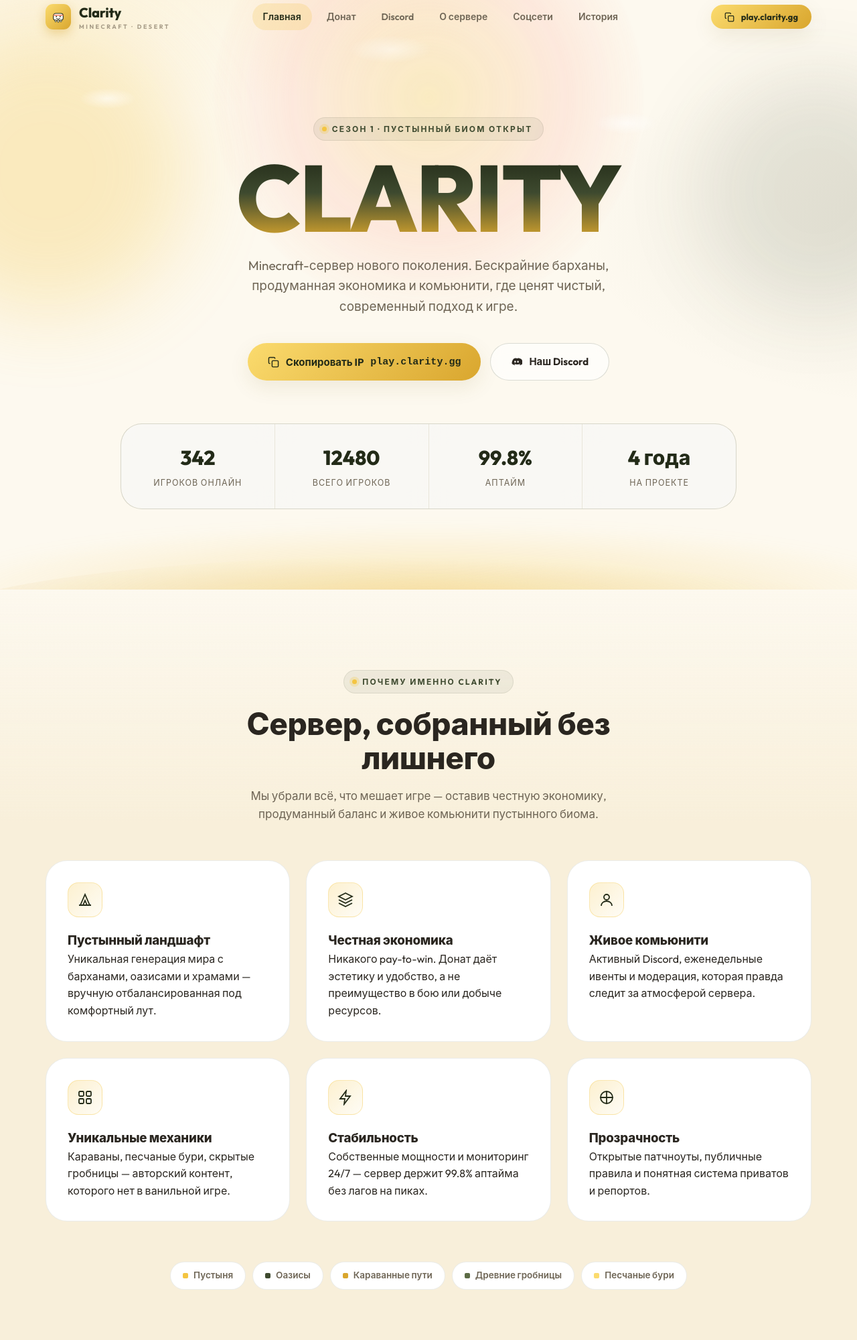
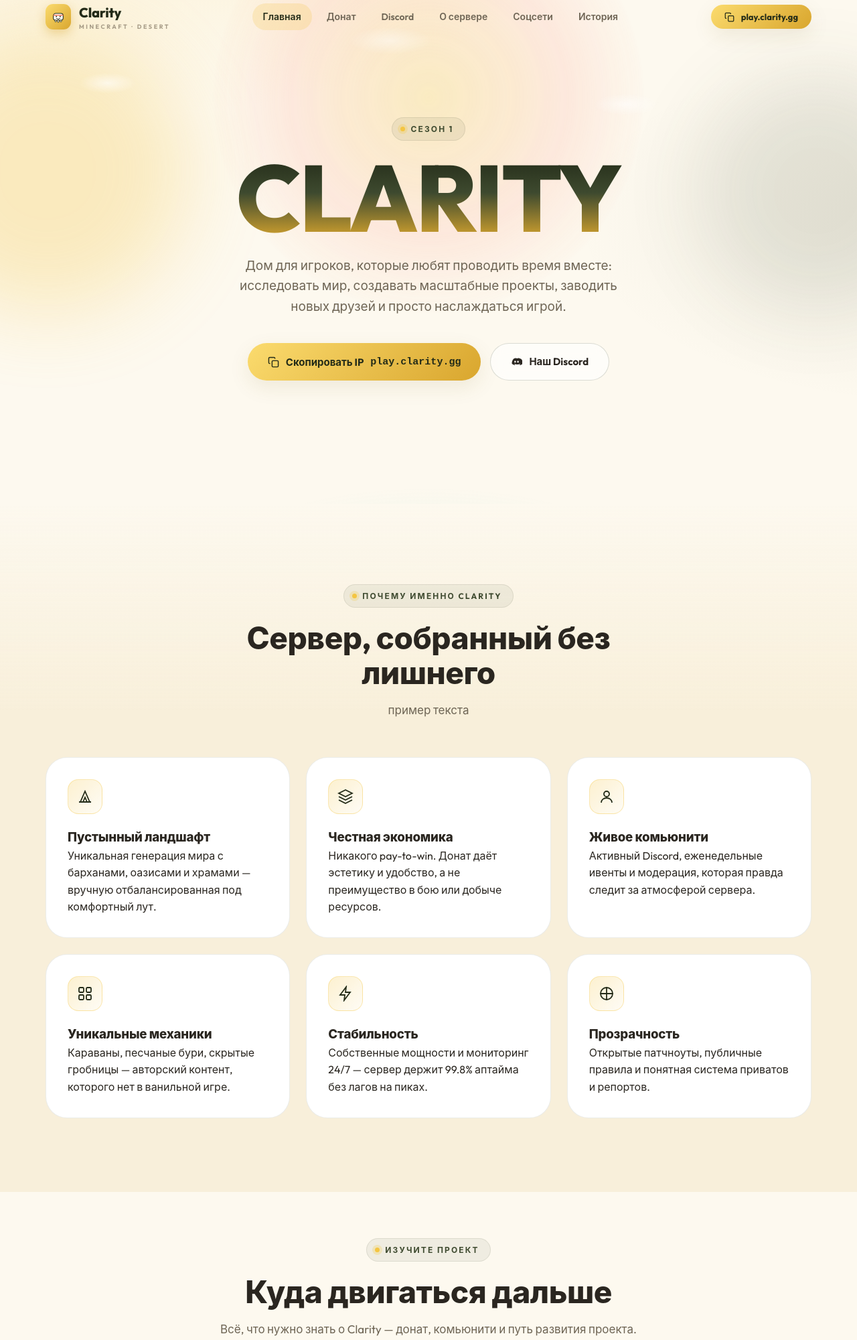
Before and after one commit to Dtermi/clarity, a website: page index.html in a window 1280 px wide. Shown: the part 15-2015 px from the top of the page at 67% size. Drawn offline with Linux system fonts and the light colour scheme.

Commit message:
Add files via upload

```diff
--- a/index.html
+++ b/index.html
@@ -117,16 +117,13 @@
 <!-- HERO -->
 <header class="hero">
   <div class="dune-scene">
-    <div class="dune-layer dune-1"></div>
-    <div class="dune-layer dune-2"></div>
     <div class="dune-blob" style="width:420px;height:420px;top:60px;left:-140px;background:var(--sand);opacity:.28;"></div>
     <div class="dune-blob" style="width:360px;height:360px;top:120px;right:-120px;background:var(--olive);opacity:.10;"></div>
   </div>
   <div class="container hero-inner">
-    <div class="eyebrow reveal"><span class="dot"></span>Сезон 1 · Пустынный биом открыт</div>
+    <div class="eyebrow reveal"><span class="dot"></span>Сезон 1</div>
     <h1 class="reveal reveal-delay-1">CLARITY</h1>
-    <p class="hero-sub reveal reveal-delay-2">Minecraft-сервер нового поколения. Бескрайние барханы, продуманная экономика
-      и комьюнити, где ценят чистый, современный подход к игре.</p>
+    <p class="hero-sub reveal reveal-delay-2">Дом для игроков, которые любят проводить время вместе: исследовать мир, создавать масштабные проекты, заводить новых друзей и просто наслаждаться игрой.</p>
     <div class="hero-cta reveal reveal-delay-3">
       <button class="btn btn-primary" data-copy="play.clarity.gg">
         <svg width="17" height="17" viewBox="0 0 24 24" fill="none" stroke="currentColor" stroke-width="2"><rect x="9" y="9" width="13" height="13" rx="2"/><path d="M5 15H4a2 2 0 0 1-2-2V4a2 2 0 0 1 2-2h9a2 2 0 0 1 2 2v1"/></svg>
@@ -136,12 +133,6 @@
         <svg width="17" height="17" viewBox="0 0 24 24" fill="currentColor"><path d="M20.3 4.9A19.8 19.8 0 0 0 15.6 3l-.4.8a17.5 17.5 0 0 1 3.9 1.6c-2-.9-4-1.4-6-1.4s-4 .5-6 1.4A17.6 17.6 0 0 1 11 3.8L10.6 3a19.8 19.8 0 0 0-4.7 1.9C2.7 8.5 1.9 12 2.3 15.4a20 20 0 0 0 6 3l.9-1.5a13 13 0 0 1-2-1c.2-.1.3-.2.5-.3 3.9 1.8 8.1 1.8 12 0l.5.3a13 13 0 0 1-2 1l.9 1.5a20 20 0 0 0 6-3c.5-4-.6-7.4-3.8-10.5ZM9 13.2c-.9 0-1.7-.9-1.7-2s.7-2 1.7-2 1.7.9 1.7 2-.8 2-1.7 2Zm6 0c-.9 0-1.7-.9-1.7-2s.7-2 1.7-2 1.7.9 1.7 2-.8 2-1.7 2Z"/></svg>
         Наш Discord
       </a>
-    </div>
-    <div class="hero-stats reveal reveal-delay-4">
-      <div class="hero-stat"><b data-count="342" data-suffix="">0</b><span>Игроков онлайн</span></div>
-      <div class="hero-stat"><b data-count="12480" data-suffix="">0</b><span>Всего игроков</span></div>
-      <div class="hero-stat"><b data-count="99.8" data-suffix="%">0</b><span>Аптайм</span></div>
-      <div class="hero-stat"><b data-count="4" data-suffix=" года">0</b><span>На проекте</span></div>
     </div>
   </div>
 </header>
@@ -153,7 +144,7 @@
       <div class="section-head reveal">
         <div class="eyebrow" style="margin:0 auto 20px;"><span class="dot"></span>Почему именно Clarity</div>
         <h2>Сервер, собранный без лишнего</h2>
-        <p>Мы убрали всё, что мешает игре — оставив честную экономику, продуманный баланс и живое комьюнити пустынного биома.</p>
+        <p>пример текста</p>
       </div>
 
       <div class="grid-3">
@@ -189,13 +180,6 @@
         </div>
       </div>
 
-      <div class="biome-strip reveal">
-        <span class="biome-chip"><span class="sq" style="background:var(--sand)"></span>Пустыня</span>
-        <span class="biome-chip"><span class="sq" style="background:var(--olive)"></span>Оазисы</span>
-        <span class="biome-chip"><span class="sq" style="background:var(--sand-deep)"></span>Караванные пути</span>
-        <span class="biome-chip"><span class="sq" style="background:var(--olive-soft)"></span>Древние гробницы</span>
-        <span class="biome-chip"><span class="sq" style="background:var(--sand-2)"></span>Песчаные бури</span>
-      </div>
     </div>
   </div>
 </section>
@@ -239,11 +223,12 @@
         <p>Таймлайн развития проекта — от идеи до сегодняшнего дня.</p>
         <span class="explore-arrow">Перейти →</span>
       </a>
-      <div class="explore-card" style="justify-content:center; align-items:center; text-align:center; background:linear-gradient(135deg, var(--sand-2), var(--sand-deep)); color:var(--olive-deep);">
-        <h3 style="margin-bottom:6px;">Готовы начать?</h3>
-        <p style="color:var(--olive-deep); opacity:.8;">Скопируйте IP и заходите прямо сейчас.</p>
-        <button class="btn btn-dark btn-sm" data-copy="play.clarity.gg" style="margin-top:10px;">Скопировать IP</button>
-      </div>
+    </div>
+
+    <div class="reveal" style="max-width:380px; margin:56px auto 0; text-align:center; padding:26px 24px; border-radius:var(--r-lg); background:linear-gradient(135deg, var(--sand-2), var(--sand-deep)); color:var(--olive-deep);">
+      <h3 style="margin-bottom:6px; font-size:17px;">Готовы начать?</h3>
+      <p style="color:var(--olive-deep); opacity:.8; font-size:13.5px;">Скопируйте IP и заходите прямо сейчас.</p>
+      <button class="btn btn-dark btn-sm" data-copy="play.clarity.gg" style="margin-top:12px;">Скопировать IP</button>
     </div>
   </div>
 </section>
```
